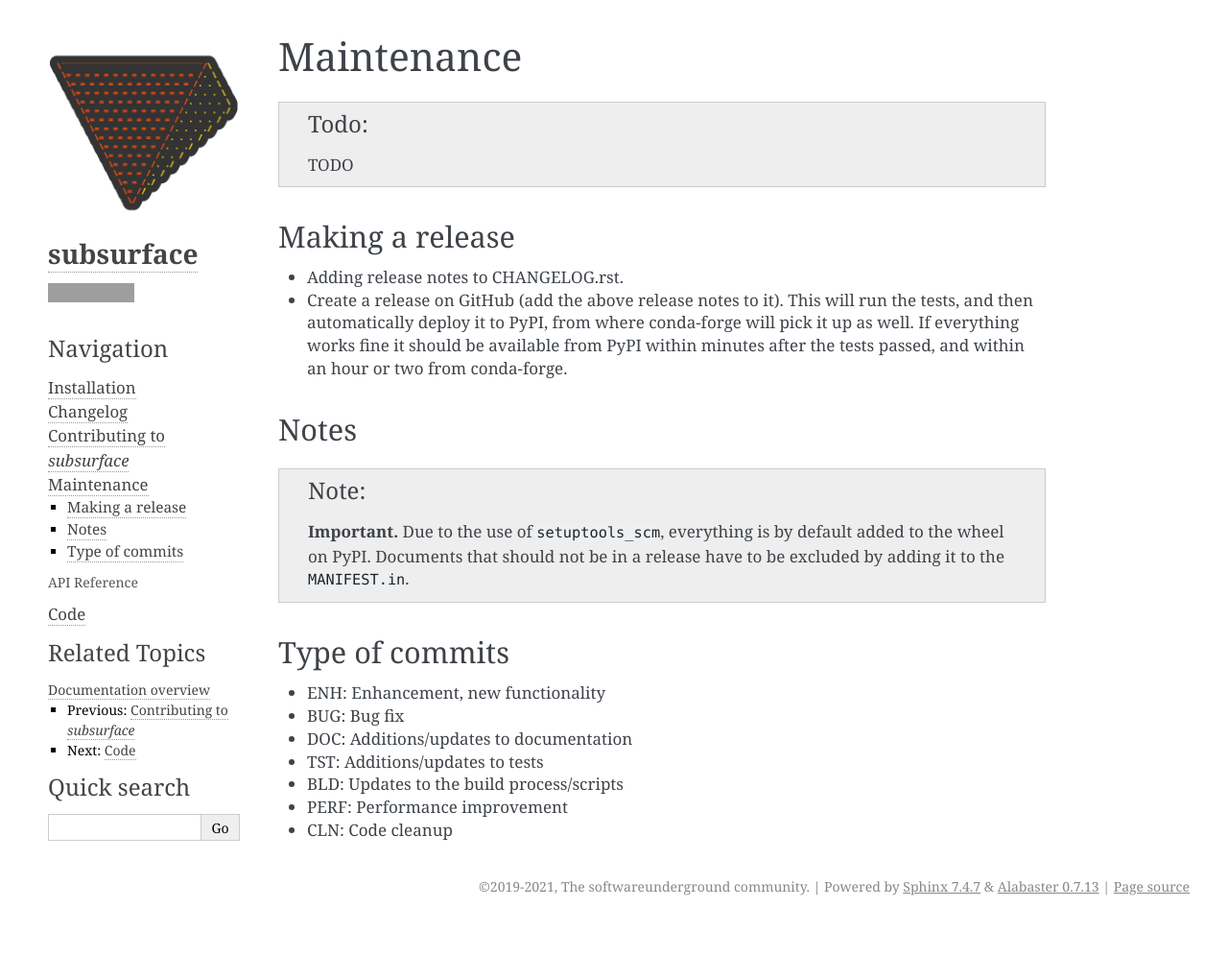
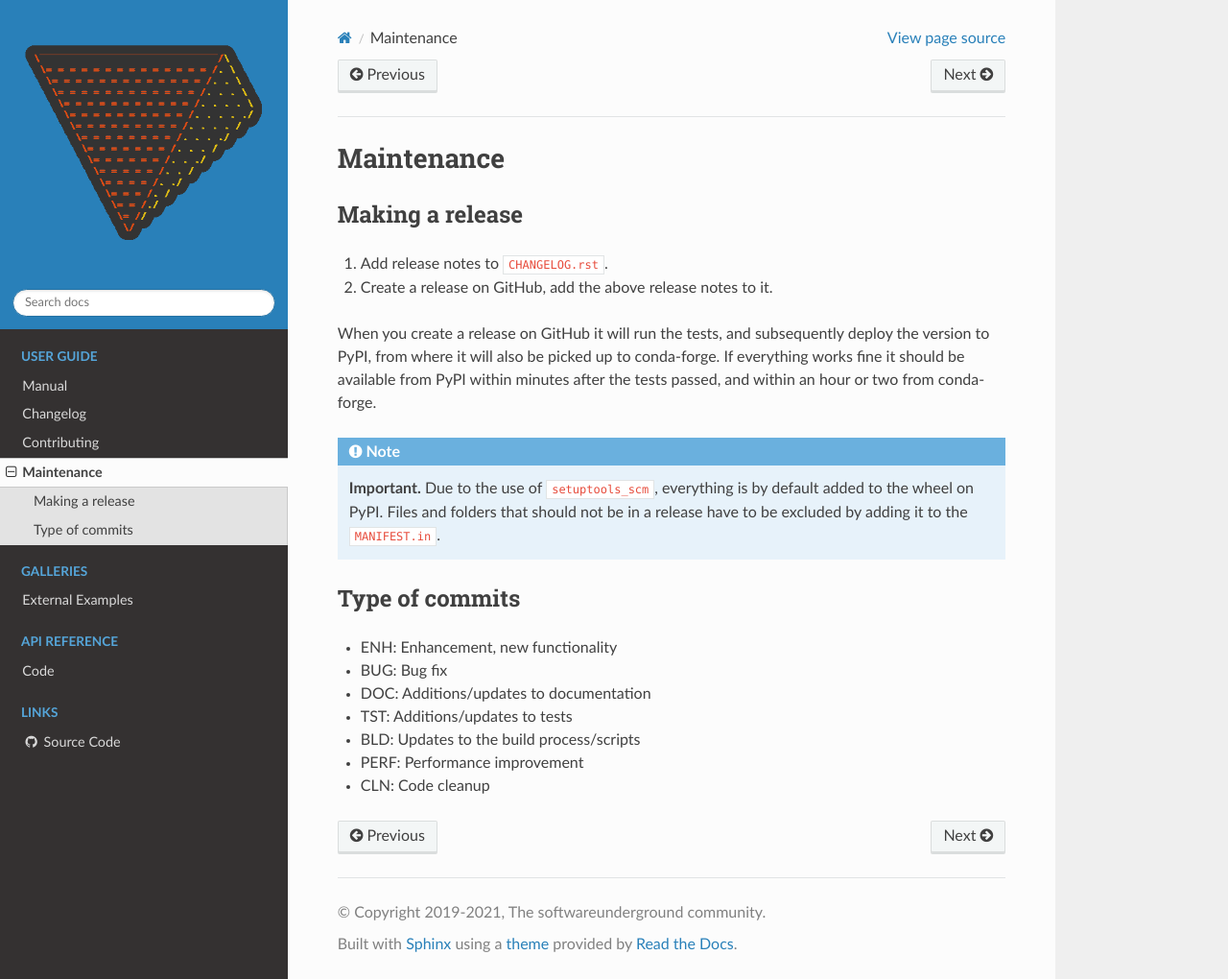
Before and after one commit to softwareunderground/subsurface, a Sphinx documentation site: the page built from docs/source/maintenance.rst, in a window 1280 px wide and 1020 px high. Shown: the whole window at 96% size. Built offline with Sphinx 7.4.7 and the Read the Docs theme 2.0.0, drawn with Linux system fonts in a browser that asks for light colours; pages that are not in the unit, such as notebooks, are missing from menus; the version number could not be read and is left out; grey boxes are pictures that could not be loaded.

Commit message:
Change to rtd theme

```diff
--- /dev/null
+++ b/docs/source/_templates/layout.html
@@ -0,0 +1,16 @@
+{% extends "!layout.html" %}
+
+{% block menu %}
+    {{ super() }}
+
+    {% if menu_links %}
+        <p class="caption">
+            <span class="caption-text">{{ menu_links_name }}</span>
+        </p>
+        <ul>
+            {% for text, link in menu_links %}
+                <li class="toctree-l1"><a href="{{ link }}">{{ text }}</a></li>
+            {% endfor %}
+        </ul>
+    {% endif %}
+{% endblock %}
--- a/docs/source/conf.py
+++ b/docs/source/conf.py
@@ -29,9 +29,9 @@ sys.path.insert(0, os.path.abspath('.'))
 
 # Load extensions
 extensions = [
-    'sphinx.ext.autodoc',
-    'sphinx.ext.autosummary',
-    'sphinx.ext.doctest',
+    # 'sphinx.ext.autodoc',
+    # 'sphinx.ext.autosummary',
+    # 'sphinx.ext.doctest',
     'sphinx.ext.intersphinx',
     'sphinx.ext.todo',
     'sphinx.ext.coverage',
@@ -52,16 +52,18 @@ intersphinx_mapping = {
 
 napoleon_google_docstring = True
 
-autodoc_default_options = {
-    'autodoc_default_flags': ['members'],
-    'members': None,
-    'member-order': 'bysource',
-    'special-members': '__init__',
-    'undoc-members': True,
-    'exclude-members': '__weakref__'
-}
-autosummary_generate = True
-autosummary_imported_members = False
+# autodoc_default_options = {
+#     'autodoc_default_flags': ['members'],
+#     'members': None,
+#     'member-order': 'bysource',
+#     'special-members': '__init__',
+#     'undoc-members': True,
+#     'exclude-members': '__weakref__'
+# }
+# autosummary_generate = True
+# autosummary_imported_members = False
+
+description = 'DataHub for geoscientific data in Python.'
 
 # The templates path.
 templates_path = ['_templates']
@@ -95,14 +97,10 @@ todo_include_todos = True
 sphinx_gallery_conf = {
     # path to your examples scripts
     "examples_dirs": [
-        "../../examples/getting_started",
-        "../../examples/tutorials",
-        "../../examples/examples",
+        "../../examples/",
     ],
     # path where to save gallery generated examples
     "gallery_dirs": [
-        'getting_started',
-        'tutorials',
         "examples",
     ],
     # Patter to search for example files
@@ -129,34 +127,31 @@ sphinx_gallery_conf = {
 }
 
 # -- Options for HTML output ----------------------------------------------
-html_theme = 'alabaster'
-
-# html theme options
+html_theme = 'sphinx_rtd_theme'
 html_theme_options = {
-    'github_user': 'softwareunderground',
-    'github_repo': 'subsurface',
-    'github_type': 'star',
-    'logo': './logos/subsurface.png',
-    'logo_name': True,
-    'page_width': '1200px',
-    'fixed_sidebar': False,
-    'show_related': True,
-    'sidebar_collapse': True,
+    'logo_only': True,
+    'display_version': True,
+    'prev_next_buttons_location': 'both',
+}
+html_static_path = ['_static']
+html_logo = '_static/logos/subsurface.png'
+html_favicon = '_static/logos/favicon.ico'
+html_sidebars = {
+    '**': [
+        'about.html',
+        'navigation.html',
+        'searchbox.html',
+    ]
 }
 
-# Custom sidebar templates, maps document names to template names.
-html_sidebars = {'**': ['about.html', 'navigation.html',
-                        'relations.html',
-                        'searchbox.html',
-                        'donate.html', ]}
+html_context = {
+    'menu_links_name': 'Links',
+    'menu_links': [
+        ('<i class="fa fa-github fa-fw"></i> Source Code',
+         'https://github.com/softwareunderground/subsurface'),
+    ],
+}
 
-# Paths
-html_static_path = ['_static']
-html_favicon = '_static/logos/favicon.ico'
-
-
-html_use_modindex = True
-html_file_suffix = '.html'
 htmlhelp_basename = 'subsurface'
 
 # Remove matplotlib agg warnings from generated doc when using plt.show
--- /dev/null
+++ b/docs/source/external/index.rst
@@ -0,0 +1,6 @@
+External Examples
+=================
+
+.. todo::
+
+    Replace this directory by a gallery of linked, external examples.
--- a/docs/source/maintenance.rst
+++ b/docs/source/maintenance.rst
@@ -1,31 +1,23 @@
 Maintenance
 ===========
-
-.. todo::
-
-    TODO
-
-
 
 Making a release
 ----------------
 
-- Adding release notes to CHANGELOG.rst.
-- Create a release on GitHub (add the above release notes to it). This will run
-  the tests, and then automatically deploy it to PyPI, from where conda-forge
-  will pick it up as well. If everything works fine it should be available from
-  PyPI within minutes after the tests passed, and within an hour or two from
-  conda-forge.
+1. Add release notes to ``CHANGELOG.rst``.
+2. Create a release on GitHub, add the above release notes to it.
 
+When you create a release on GitHub it will run the tests, and subsequently
+deploy the version to PyPI, from where it will also be picked up to
+conda-forge. If everything works fine it should be available from PyPI within
+minutes after the tests passed, and within an hour or two from conda-forge.
 
-Notes
------
 
 .. note::
 
    **Important.** Due to the use of ``setuptools_scm``, everything is by
-   default added to the wheel on PyPI. Documents that should not be in a
-   release have to be excluded by adding it to the ``MANIFEST.in``.
+   default added to the wheel on PyPI. Files and folders that should not be in
+   a release have to be excluded by adding it to the ``MANIFEST.in``.
 
 
 Type of commits
--- /dev/null
+++ b/docs/source/manual.rst
@@ -0,0 +1,6 @@
+Manual
+======
+
+.. todo::
+
+    Add a basic user manual
--- a/requirements_dev.txt
+++ b/requirements_dev.txt
@@ -5,6 +5,8 @@
 # FOR DOCUMENTATION
 sphinx
 sphinx_gallery
+sphinx_rtd_theme
+sphinx_automodapi
 
 # FOR TESTING
 pytest
```
Also changed, not shown: docs/source/code.rst (+0 -104 lines), docs/source/contributing.rst (+6 -4 lines), docs/source/index.rst (+24 -17 lines), docs/source/installation.rst (deleted, +0 -34 lines), examples/README.rst (added), 1 other file.
